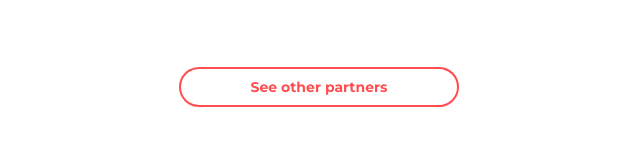
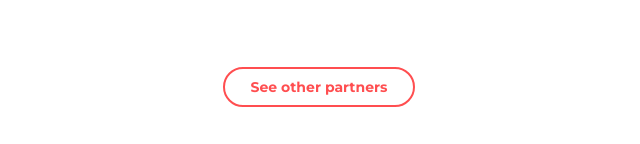
Before and after one commit to warvalol/vlad-hw-8, a plain HTML site: page index.html in a window 1280 px wide. Shown: the part 1317-1461 px from the top of the page, without its empty margins (65-705 px from the left). Drawn offline with Linux system fonts and the light colour scheme.

Commit message:
tablet done 2

```diff
--- a/css/style.css
+++ b/css/style.css
@@ -250,6 +250,7 @@
   }
 
   .meet-button {
+    width: 192px;
     margin-bottom: 40px;
   }
 }
```
